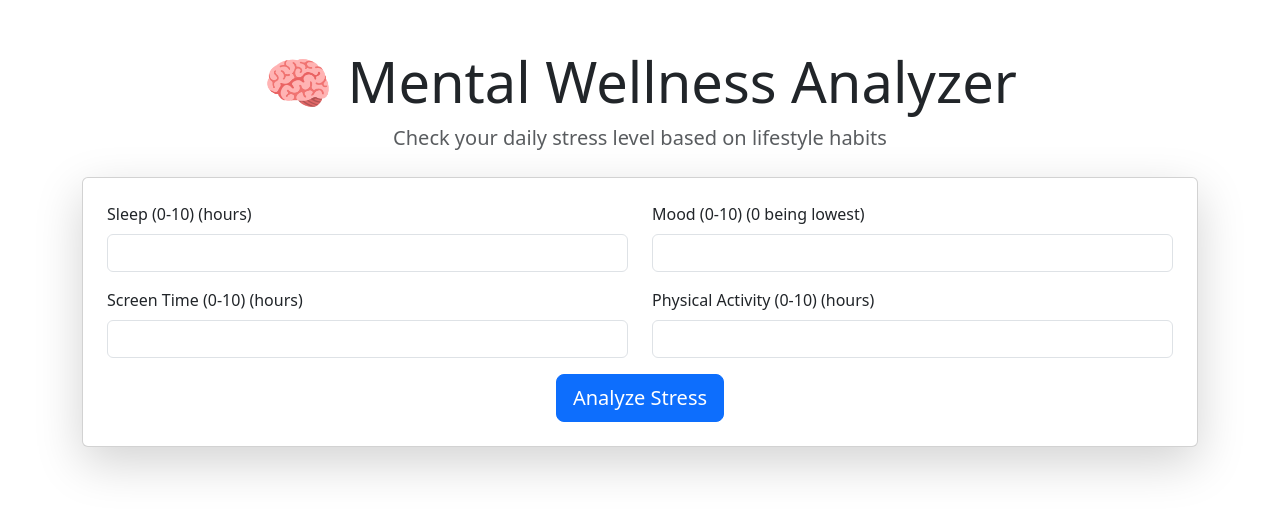
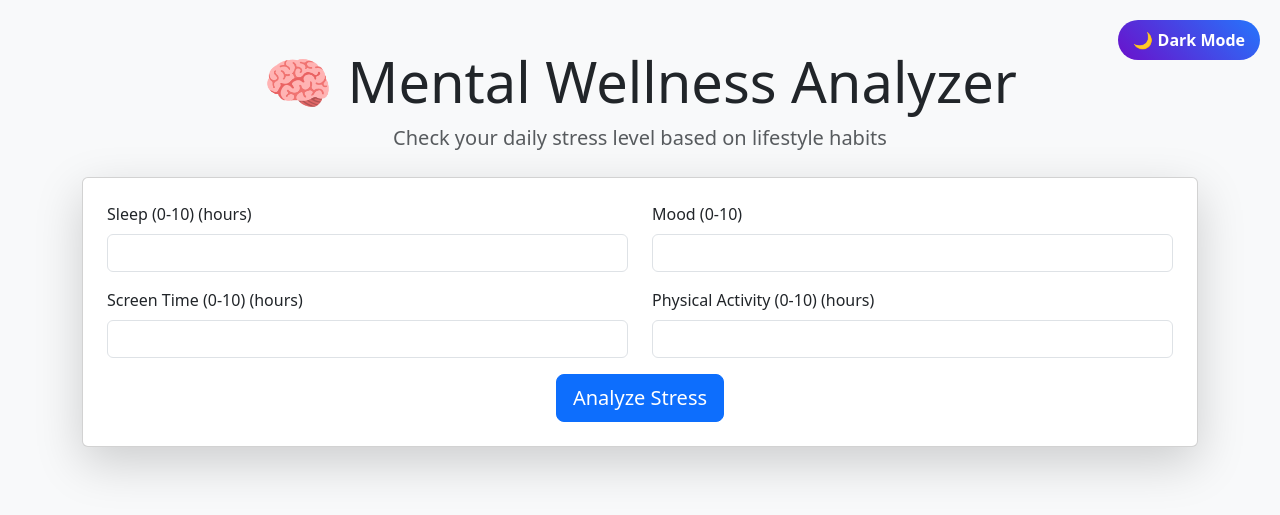
Before and after one commit to benjaminajith-collab/mental-health-wellness, a Flask app: page / in a window 1280 px wide. Shown: the top 515 px of the page. Run offline with Flask 3, Linux system fonts and the light colour scheme; parts of the project's set-up code (start-up, migrations or seed data) failed here and were passed over.

Commit message:
Update index.html

```diff
--- a/templates/index.html
+++ b/templates/index.html
@@ -1,5 +1,5 @@
 <!DOCTYPE html>
-<html>
+<html lang="en">
 <head>
     <title>Mental Health Stress Predictor</title>
 
@@ -7,9 +7,77 @@
     <link href="https://cdn.jsdelivr.net/npm/bootstrap@5.3.2/dist/css/bootstrap.min.css" rel="stylesheet">
 
     <link rel="stylesheet" href="{{ url_for('static', filename='style.css') }}">
+
+    <style>
+        /* 🌈 Smooth transition */
+        body {
+            transition: background 0.4s ease, color 0.4s ease;
+        }
+
+        /* ☀️ Light Mode */
+        body.light-mode {
+            background: #f8f9fa;
+            color: #212529;
+        }
+
+        /* 🌙 Dark Mode */
+        body.dark-mode {
+            background: #121212;
+            color: #ffffff;
+        }
+
+        .dark-mode .card {
+            background-color: #1e1e1e;
+            color: white;
+        }
+
+        .dark-mode .form-control {
+            background-color: #2c2c2c;
+            color: white;
+            border: 1px solid #555;
+        }
+
+        .dark-mode .form-control::placeholder {
+            color: #aaa;
+        }
+
+        .dark-mode .btn-primary {
+            background-color: #4e73df;
+            border: none;
+        }
+
+        /* 🌗 Toggle Button */
+        .theme-toggle {
+            position: absolute;
+            top: 20px;
+            right: 20px;
+        }
+
+        .toggle-btn {
+            border: none;
+            padding: 8px 15px;
+            border-radius: 20px;
+            background: linear-gradient(45deg, #6a11cb, #2575fc);
+            color: white;
+            font-weight: bold;
+            cursor: pointer;
+            transition: transform 0.2s ease;
+        }
+
+        .toggle-btn:hover {
+            transform: scale(1.05);
+        }
+    </style>
 </head>
 
-<body>
+<body class="light-mode">
+
+<!-- 🌗 Toggle Button -->
+<div class="theme-toggle">
+    <button onclick="toggleTheme()" class="toggle-btn">
+        🌙 Dark Mode
+    </button>
+</div>
 
 <div class="container py-5">
 
@@ -22,7 +90,6 @@
 
     <div class="card shadow-lg p-4">
 
-        <!-- ✅ ERROR MESSAGE -->
         {% if error %}
             <div class="alert alert-danger text-center">
                 {{ error }}
@@ -34,30 +101,22 @@
             <div class="row">
                 <div class="col-md-6 mb-3">
                     <label class="form-label">Sleep (0-10) (hours)</label>
-                    <input type="number" step="1" name="sleep"
-                           class="form-control" required
-                           value="{{ request.form.sleep }}">
+                    <input type="number" name="sleep" class="form-control" required value="{{ request.form.sleep }}">
                 </div>
 
                 <div class="col-md-6 mb-3">
-                    <label class="form-label">Mood (0-10) (0 being lowest)</label>
-                    <input type="number" step="1" name="mood"
-                           class="form-control" required
-                           value="{{ request.form.mood }}">
+                    <label class="form-label">Mood (0-10)</label>
+                    <input type="number" name="mood" class="form-control" required value="{{ request.form.mood }}">
                 </div>
 
                 <div class="col-md-6 mb-3">
                     <label class="form-label">Screen Time (0-10) (hours)</label>
-                    <input type="number" step="1" name="screen"
-                           class="form-control" required
-                           value="{{ request.form.screen }}">
+                    <input type="number" name="screen" class="form-control" required value="{{ request.form.screen }}">
                 </div>
 
                 <div class="col-md-6 mb-3">
                     <label class="form-label">Physical Activity (0-10) (hours)</label>
-                    <input type="number" step="1" name="activity"
-                           class="form-control" required
-                           value="{{ request.form.activity }}">
+                    <input type="number" name="activity" class="form-control" required value="{{ request.form.activity }}">
                 </div>
             </div>
 
@@ -116,5 +175,36 @@
 
 </div>
 
+<!-- 🌗 SCRIPT -->
+<script>
+    function toggleTheme() {
+        const body = document.body;
+        const btn = document.querySelector(".toggle-btn");
+
+        body.classList.toggle("dark-mode");
+        body.classList.toggle("light-mode");
+
+        if (body.classList.contains("dark-mode")) {
+            localStorage.setItem("theme", "dark");
+            btn.innerText = "☀️ Light Mode";
+        } else {
+            localStorage.setItem("theme", "light");
+            btn.innerText = "🌙 Dark Mode";
+        }
+    }
+
+    // Load saved theme
+    window.onload = function () {
+        const savedTheme = localStorage.getItem("theme");
+        const btn = document.querySelector(".toggle-btn");
+
+        if (savedTheme === "dark") {
+            document.body.classList.remove("light-mode");
+            document.body.classList.add("dark-mode");
+            btn.innerText = "☀️ Light Mode";
+        }
+    };
+</script>
+
 </body>
 </html>
```
